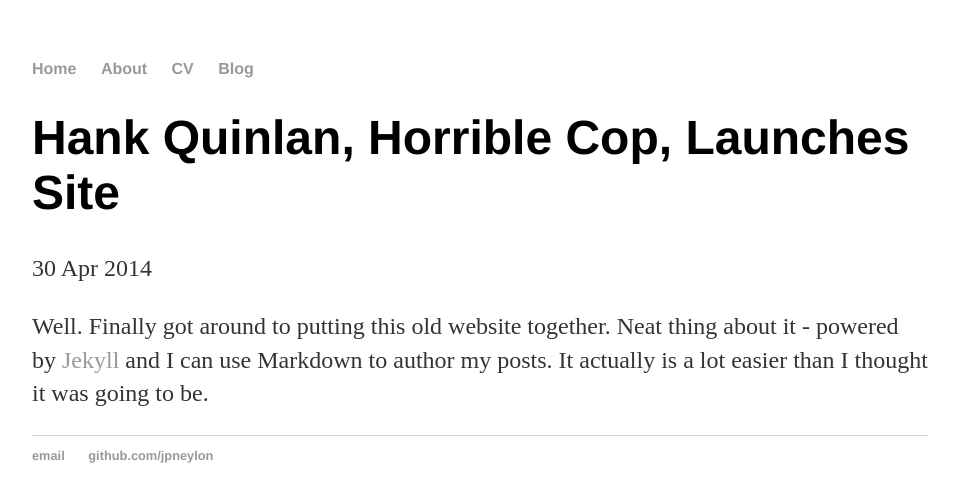
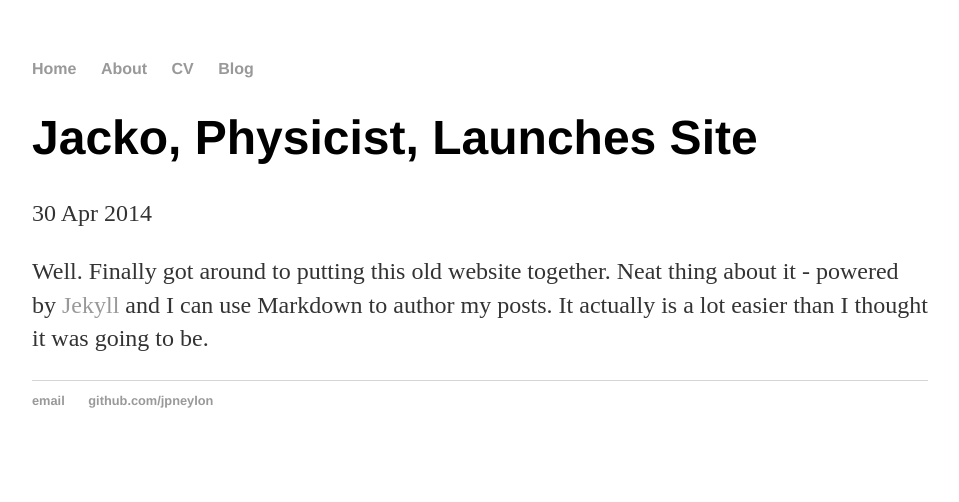
Before and after one commit to jpneylon/jpneylon.github.io, a Jekyll site: the page built from _posts/2018-10-17-first-post.md, in a window 1280 px wide. Shown: the top 502 px of the page, without its empty margins (160-1119 px from the left). Built offline with Jekyll 4.4.1, drawn with Linux system fonts in a browser that asks for light colours.

Commit message:
Update 2018-10-17-first-post.md

```diff
--- a/_posts/2018-10-17-first-post.md
+++ b/_posts/2018-10-17-first-post.md
@@ -1,6 +1,6 @@
 ---
 layout: post
-title: "Hank Quinlan, Horrible Cop, Launches Site"
+title: "Jacko, Physicist, Launches Site"
 date: 2014-04-30
 ---
 
```
